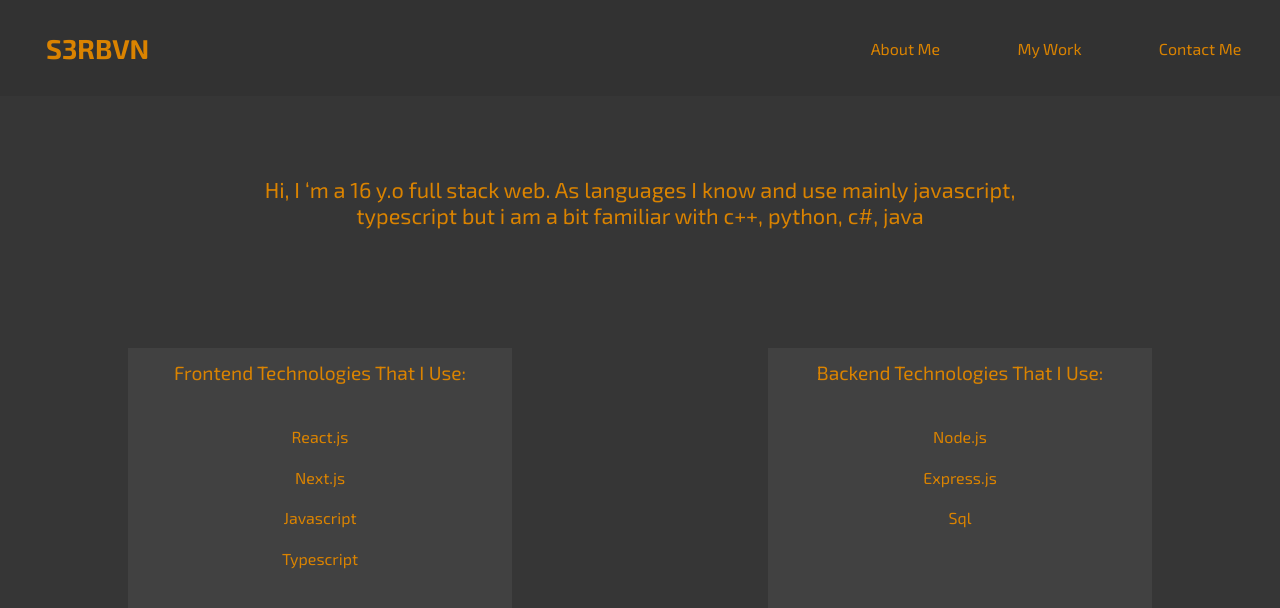
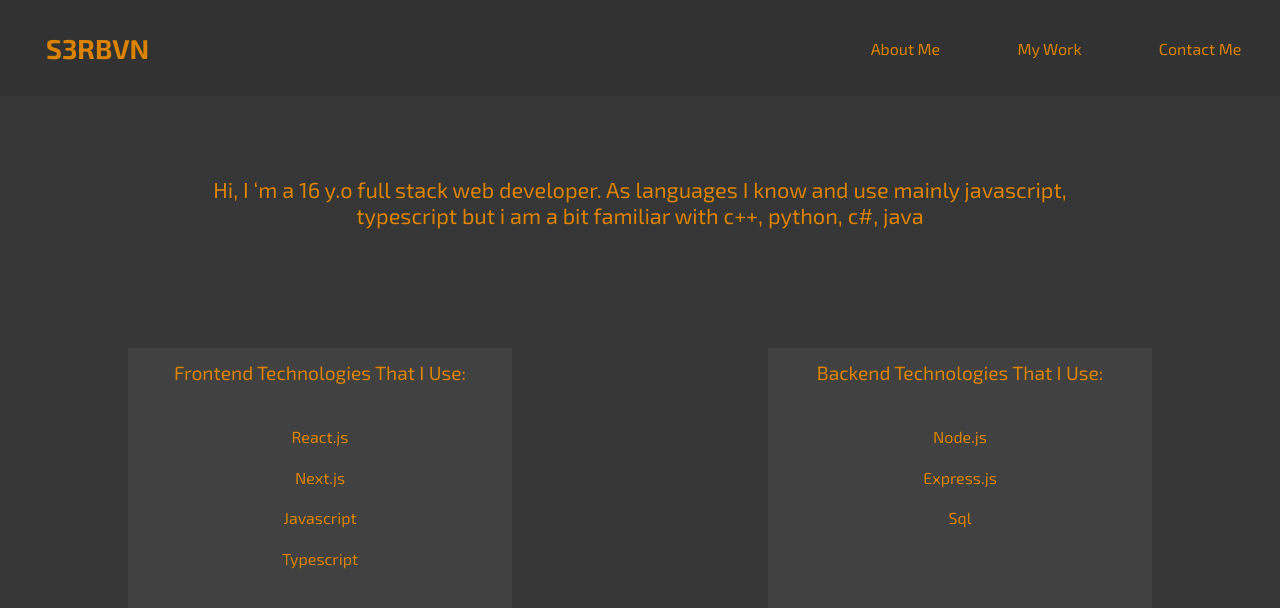
Before and after one commit to AALXX/MyPortofolio, a Next.js app: page /about in a window 1280 px wide. Shown: the top 608 px of the page. Built offline with nearby package versions, Linux system fonts and the light colour scheme.

Commit message:
fix about page typos

```diff
--- a/pages/about.js
+++ b/pages/about.js
@@ -4,7 +4,7 @@ export default function About() {
     return (
         <div className={style.PageContainer}>
             <div className={style.HeadContainer}>
-                <h1 className={style.HeadLine}>Hi, I ‘m a 16 y.o full stack web. As languages I know and use mainly javascript,</h1>
+                <h1 className={style.HeadLine}>Hi, I ‘m a 16 y.o full stack web developer. As languages I know and use mainly javascript,</h1>
                 <h1 className={style.HeadLine}>typescript but i am a bit familiar with c++, python, c#, java</h1>
 
             </div>
```
